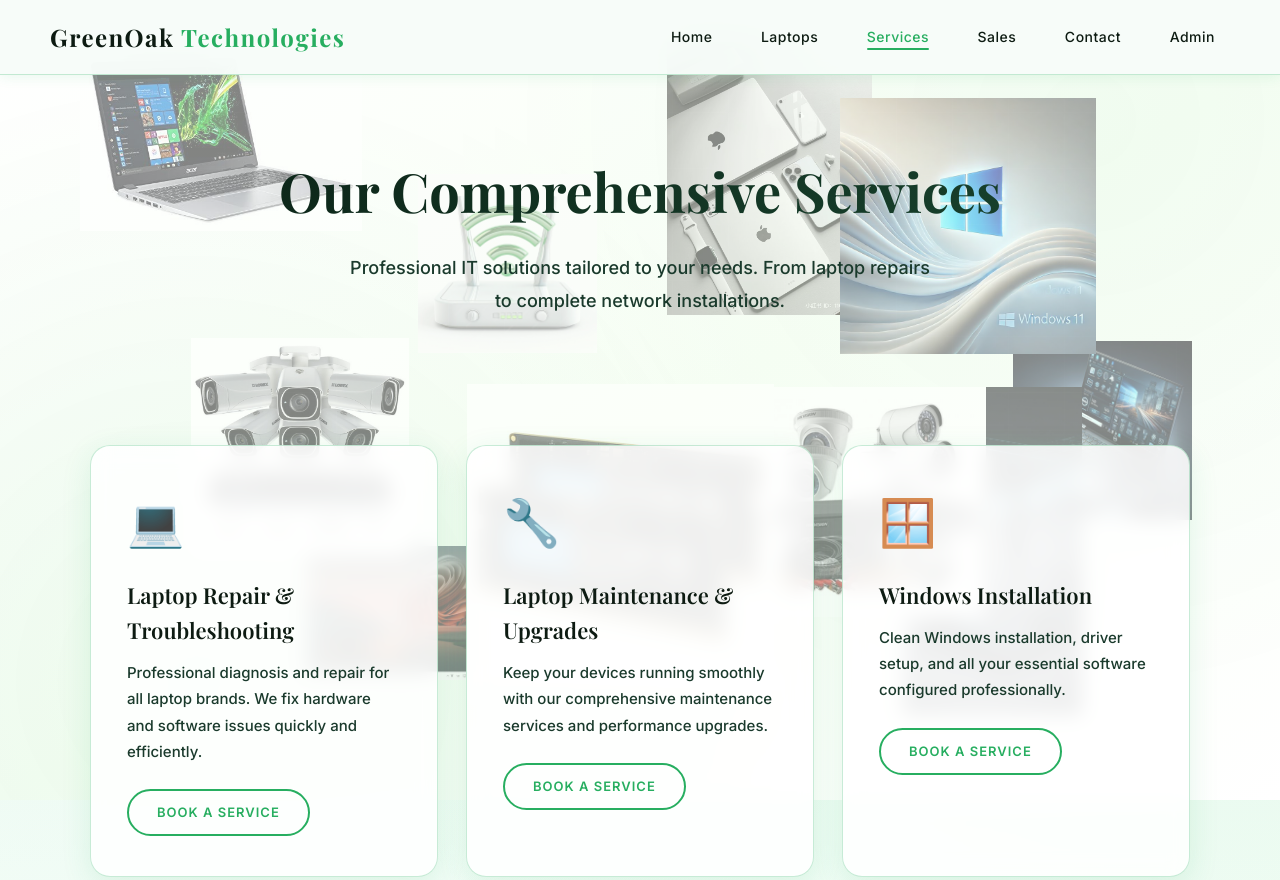
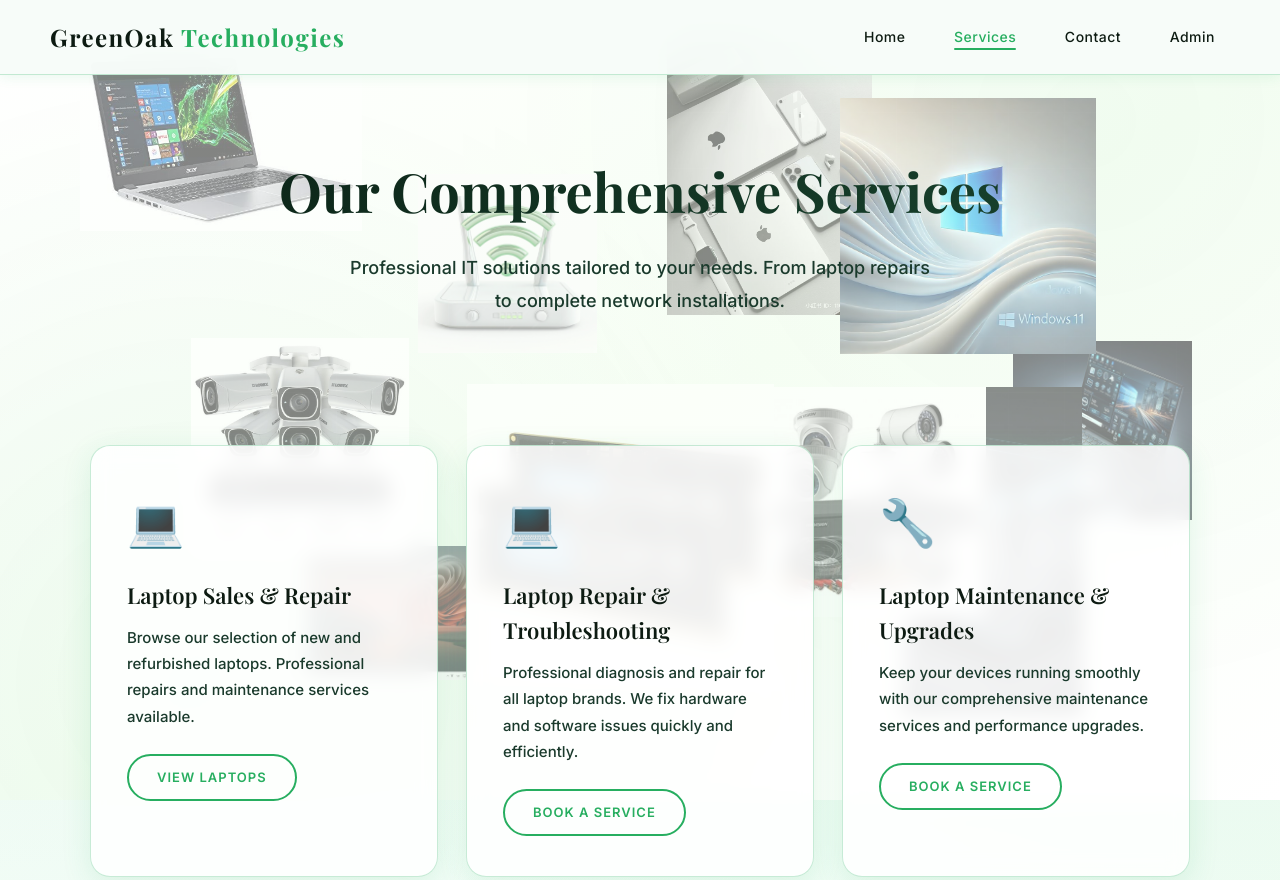
Before and after one commit to johnmax-cyber/green-oak, a website: page services.html in a window 1280 px wide. Shown: the top 880 px of the page. Drawn offline with nearby package versions, Linux system fonts and the light colour scheme.

Commit message:
Simplify navigation: Home, Services, Contact, Admin. Add Laptop Sales to Services

```diff
--- a/services.html
+++ b/services.html
@@ -16,9 +16,7 @@
         <a href="index.html" class="logo">GreenOak <span>Technologies</span></a>
         <nav>
             <a href="index.html">Home</a>
-            <a href="laptops.html">Laptops</a>
             <a href="services.html" class="active">Services</a>
-            <a href="sales.html">Sales</a>
             <a href="contact.html">Contact</a>
             <a href="admin.html">Admin</a>
         </nav>
@@ -31,6 +29,13 @@
 
     <div class="services-container">
         <div class="services-grid">
+            <div class="service-card">
+                <span class="service-icon">💻</span>
+                <h3>Laptop Sales & Repair</h3>
+                <p>Browse our selection of new and refurbished laptops. Professional repairs and maintenance services available.</p>
+                <a href="laptops.html" class="book-btn">View Laptops</a>
+            </div>
+
             <div class="service-card">
                 <span class="service-icon">💻</span>
                 <h3>Laptop Repair & Troubleshooting</h3>
```
Also changed, not shown: contact.html (+0 -2 lines), index.html (+0 -2 lines), laptops.html (+0 -2 lines).
